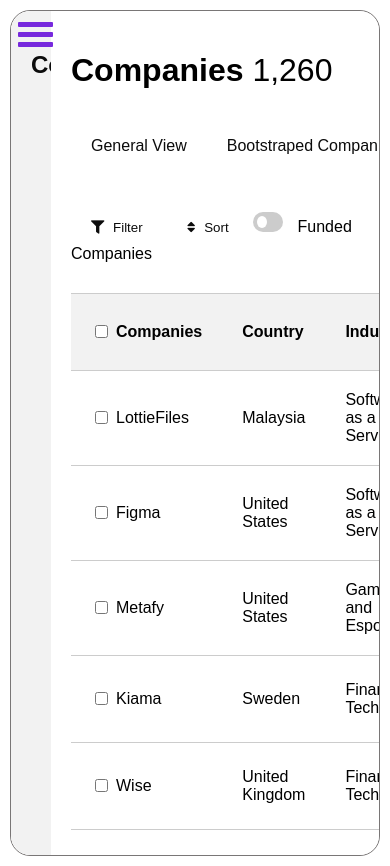
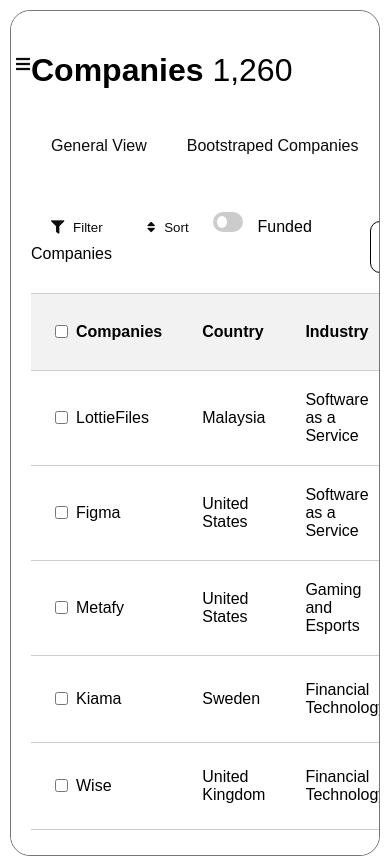
Before and after one commit to PrakharBuliya/meritto-assignment, a website: page index.html in a window 390 px wide. Drawn offline with Linux system fonts and the light colour scheme.

Commit message:
Added toggle for mobile responsive

```diff
--- a/index.html
+++ b/index.html
@@ -27,7 +27,9 @@
           <a href="#">People</a>
           <a href="#">Charts</a>
           <div class="nav-mobile">
-            <a id="nav-toggle" href="#!"><span></span></a>
+            <a id="nav-toggle" href="#!"
+              ><span><i class="fas fa-bars"></i></span
+            ></a>
           </div>
         </div>
         <div id="content">
--- a/sass/style.scss
+++ b/sass/style.scss
@@ -1,4 +1,5 @@
 $content-width: 1000px;
+$breakpoint-mobile: 886px;
 $nav-height: 70px;
 $nav-background: #fff;
 $nav-font-color: #0c0c0c;
@@ -32,6 +33,8 @@
 
 .sidebar-head {
   color: $nav-font-color;
+  display: flex;
+  align-items: center;
 }
 .sidebar {
   width: 200px;
@@ -47,39 +50,26 @@
   }
 }
 
-/* Hide the sidebar by default on mobile screens */
-@media only screen and (max-width: 890px) {
+@media only screen and (max-width: $breakpoint-mobile) {
   .sidebar {
     width: 0;
+    padding: 0;
     overflow: hidden;
+    transition: 0.5s; /* Add a smooth transition effect */
   }
-}
 
-/* Show the sidebar when it has the "active" class */
-.sidebar.active {
-  width: 200px;
+  .sidebar.active {
+    width: 200px; /* Set the width when active */
+    padding: 20px;
+  }
 }
 
 #nav-toggle {
   position: absolute;
-  left: 18px;
-  top: 22px;
+  left: 6px;
+  top: 30px;
   cursor: pointer;
-  padding: 10px 35px 16px 0px;
-}
-
-#nav-toggle span,
-#nav-toggle span:before,
-#nav-toggle span:after {
-  cursor: pointer;
-  border-radius: 1px;
-  height: 5px;
-  width: 35px;
-  background: #7729dd;
-  position: absolute;
-  display: block;
-  content: "";
-  transition: all 300ms ease-in-out;
+  padding: 10px 5px 16px 10px;
 }
 
 #nav-toggle span:before {
```
Also changed, not shown: css/style.css.
